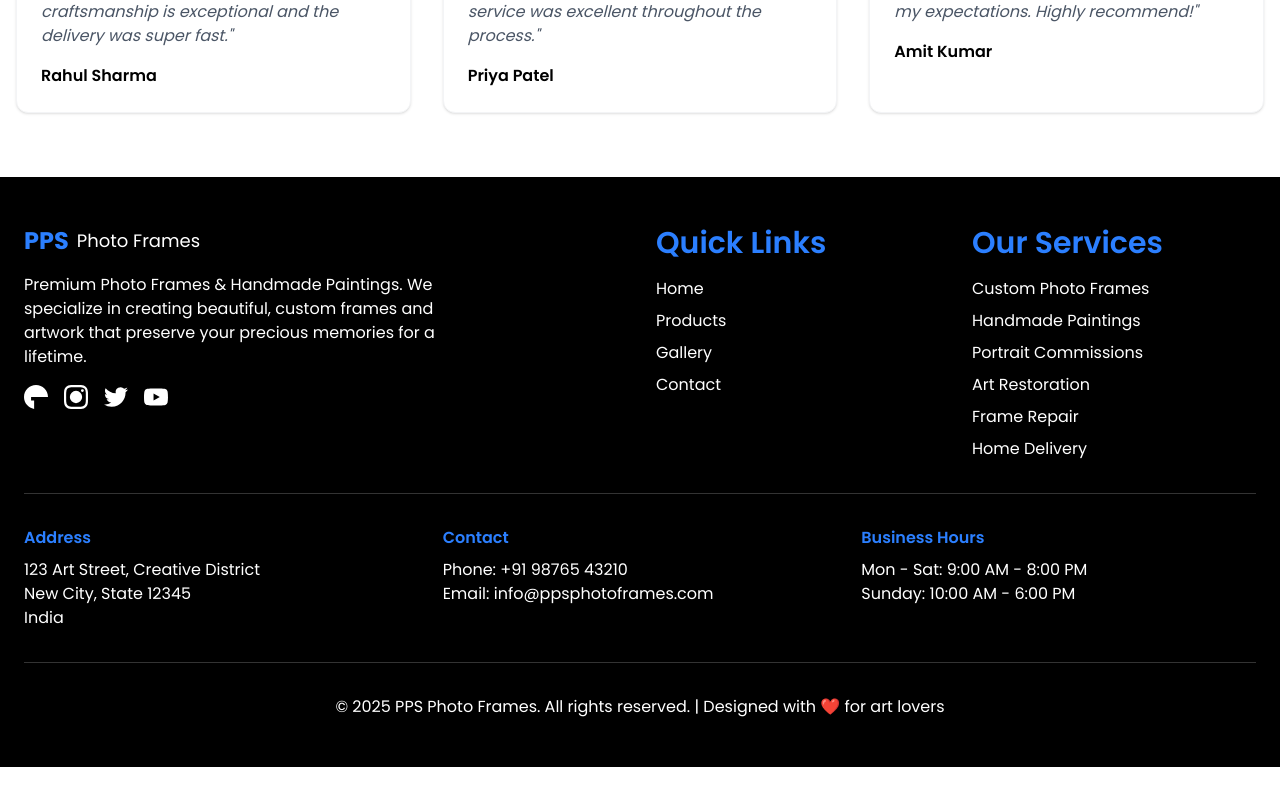
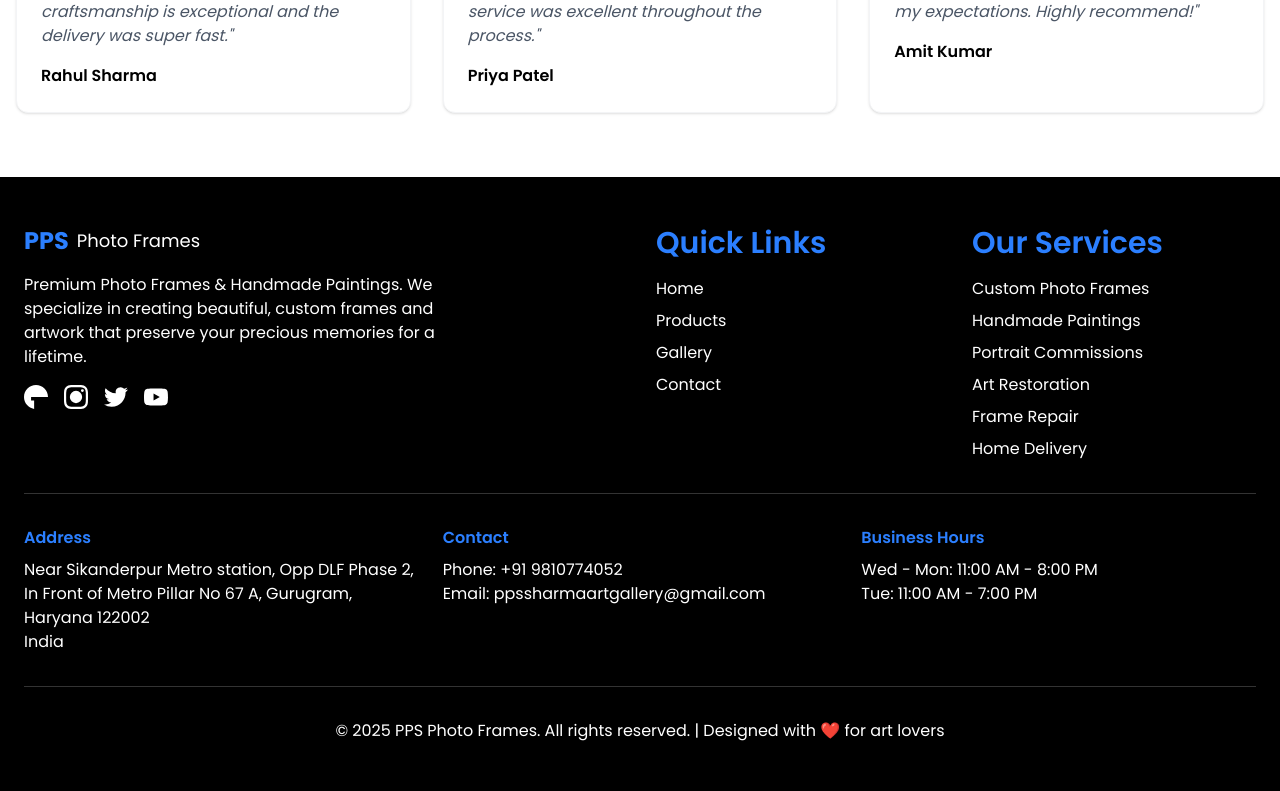
Before and after one commit to False-Truth/frameIt, a React (Vite) app in the folder frame/: page / in a window 1280 px wide. Shown: the part 3452-4243 px from the top of the page. Before the commit the page ends 4219 px from the top, so only its background shows below. Built offline with nearby package versions, Linux system fonts and the light colour scheme.

Commit message:
details-addition

```diff
--- a/frame/src/components/BillPreview.jsx
+++ b/frame/src/components/BillPreview.jsx
@@ -52,7 +52,7 @@ const BillPreview = ({ customerInfo, orderItems, billNumber }) => {
       <div style={{ borderBottom: '2px solid #1f2937', paddingBottom: '24px', marginBottom: '24px' }}>
         <div style={{ display: 'flex', justifyContent: 'space-between', alignItems: 'flex-start' }}>
           <div>
-            <h1 style={{ fontSize: '32px', fontWeight: 'bold', color: '#1f2937', marginBottom: '8px' }}>FrameIt Studio</h1>
+            <h1 style={{ fontSize: '32px', fontWeight: 'bold', color: '#1f2937', marginBottom: '8px' }}>PPS Photo Frames</h1>
             <p style={{ color: '#6b7280', fontStyle: 'italic' }}>Professional Photography & Framing Services</p>
           </div>
           <div style={{ textAlign: 'right' }}>
@@ -74,21 +74,21 @@ const BillPreview = ({ customerInfo, orderItems, billNumber }) => {
           <div style={{ fontSize: '14px', color: '#6b7280' }}>
             <p style={{ display: 'flex', alignItems: 'flex-start', gap: '8px', marginBottom: '4px' }}>
               <MapPin size={14} style={{ marginTop: '2px', flexShrink: 0 }} />
-              <span>123 Photography Street, Studio Complex<br />
-              Mumbai, Maharashtra - 400001<br />
+              <span>Opp DLF Phase 2, In Front of Metro Pillar No 67 A<br />
+             Gurugram, Haryana 122002<br />
               India</span>
             </p>
             <p style={{ display: 'flex', alignItems: 'center', gap: '8px', marginBottom: '4px' }}>
               <Phone size={14} />
-              <span>+91 98765 43210</span>
+              <span>+91 9810774052</span>
             </p>
             <p style={{ display: 'flex', alignItems: 'center', gap: '8px', marginBottom: '4px' }}>
               <Mail size={14} />
-              <span>billing@frameitstudio.com</span>
+              <span>ppssharmaartgallery@gmail.com</span>
             </p>
             <p style={{ display: 'flex', alignItems: 'center', gap: '8px' }}>
               <Globe size={14} />
-              <span>www.frameitstudio.com</span>
+              <span>www.PPSPhotoFrames.com</span>
             </p>
           </div>
         </div>
--- a/frame/src/components/Footer.jsx
+++ b/frame/src/components/Footer.jsx
@@ -126,23 +126,23 @@ const Footer = () => {
             <div>
               <p className="font-semibold text-blue-500 mb-2">Address</p>
               <p className="text-white">
-                123 Art Street, Creative District<br />
-                New City, State 12345<br />
+                Near Sikanderpur Metro station, Opp DLF Phase 2, In Front of Metro Pillar No 67 A, Gurugram, Haryana 122002
+<br />
                 India
               </p>
             </div>
             <div>
               <p className="font-semibold text-blue-500 mb-2">Contact</p>
               <p className="text-white">
-                Phone: +91 98765 43210<br />
-                Email: info@ppsphotoframes.com
+                Phone: +91 9810774052<br />
+                Email: ppssharmaartgallery@gmail.com
               </p>
             </div>
             <div>
               <p className="font-semibold text-blue-500 mb-2">Business Hours</p>
               <p className="text-white">
-                Mon - Sat: 9:00 AM - 8:00 PM<br />
-                Sunday: 10:00 AM - 6:00 PM
+                Wed - Mon: 11:00 AM - 8:00 PM<br />
+                Tue: 11:00 AM - 7:00 PM
               </p>
             </div>
           </div>
--- a/frame/src/pages/ContactPage.jsx
+++ b/frame/src/pages/ContactPage.jsx
@@ -60,25 +60,25 @@ const ContactPage = () => {
     {
       icon: <Phone className="w-5 h-5" />,
       label: 'Phone',
-      value: '+91 98765 43210',
+      value: '+91 98107 74052',
       description: 'Mon-Sat, 9AM-7PM'
     },
     {
       icon: <Mail className="w-5 h-5" />,
       label: 'Email',
-      value: 'info@punephotoshop.com',
+      value: 'ppssharmaartgallery@gmail.com',
       description: 'We respond within 24 hours'
     },
     {
       icon: <MapPin className="w-5 h-5" />,
       label: 'Address',
-      value: 'Shop No. 12, MG Road, Pune - 411001',
+      value: 'Near Sikanderpur Metro station, Opp DLF Phase 2, In Front of Metro Pillar No 67 A, Gurugram, Haryana 122002',
       description: 'Visit our showroom'
     },
     {
       icon: <Clock className="w-5 h-5" />,
       label: 'Business Hours',
-      value: 'Mon-Sat: 9AM-7PM, Sun: 10AM-6PM',
+      value: 'Wed-Mon: 11AM-8PM, Tue: 11AM-7PM',
       description: 'Closed on major holidays'
     }
   ];
@@ -130,14 +130,14 @@ const ContactPage = () => {
               <h3 className="font-semibold text-gray-900 mb-3">Quick Actions</h3>
               <div className="space-y-2">
                 <a
-                  href="tel:+919876543210"
+                  href="tel:+919810774052"
                   className="flex items-center text-amber-600 hover:text-amber-700 text-sm font-medium"
                 >
                   <Phone className="w-4 h-4 mr-2" />
                   Call Now
                 </a>
                 <a
-                  href="mailto:info@punephotoshop.com"
+                  href="ppssharmaartgallery@gmail.com"
                   className="flex items-center text-amber-600 hover:text-amber-700 text-sm font-medium"
                 >
                   <Mail className="w-4 h-4 mr-2" />
@@ -319,9 +319,9 @@ const ContactPage = () => {
                 <div className="text-center">
                   <MapPin className="w-12 h-12 text-amber-600 mx-auto mb-3" />
                   <h3 className="text-lg font-semibold text-gray-900 mb-2">Visit Our Showroom</h3>
-                  <p className="text-gray-600">Shop No. 12, MG Road, Pune - 411001</p>
+                  <p className="text-gray-600">Opp DLF Phase 2, In Front of Metro Pillar No 67 A, Gurugram, Haryana 122002</p>
                   <a
-                    href="https://maps.google.com/?q=Pune+Photo+Shop+MG+Road"
+                    href="https://www.google.com/maps/place/PPS+Creation+Photo+Framing+%26+Arts/@28.4807629,76.9123422,11z/data=!4m10!1m2!2m1!1sppsharma+photo+framing!3m6!1s0x390d192f0835160f:0xf05aa1473bc52ec9!8m2!3d28.4808769!4d77.0921199!15sChZwcHNoYXJtYSBwaG90byBmcmFtaW5nWhgiFnBwc2hhcm1hIHBob3RvIGZyYW1pbmeSARJwaWN0dXJlX2ZyYW1lX3Nob3CaASRDaGREU1VoTk1HOW5TMFZKUTBGblNVTm9ia28yTm01UlJSQULgAQD6AQQIABAf!16s%2Fg%2F12hp_ptwr?entry=ttu&g_ep=EgoyMDI1MTIwOS4wIKXMDSoASAFQAw%3D%3D"
                     target="_blank"
                     rel="noopener noreferrer"
                     className="inline-flex items-center text-amber-600 hover:text-amber-700 font-medium mt-3"
```
